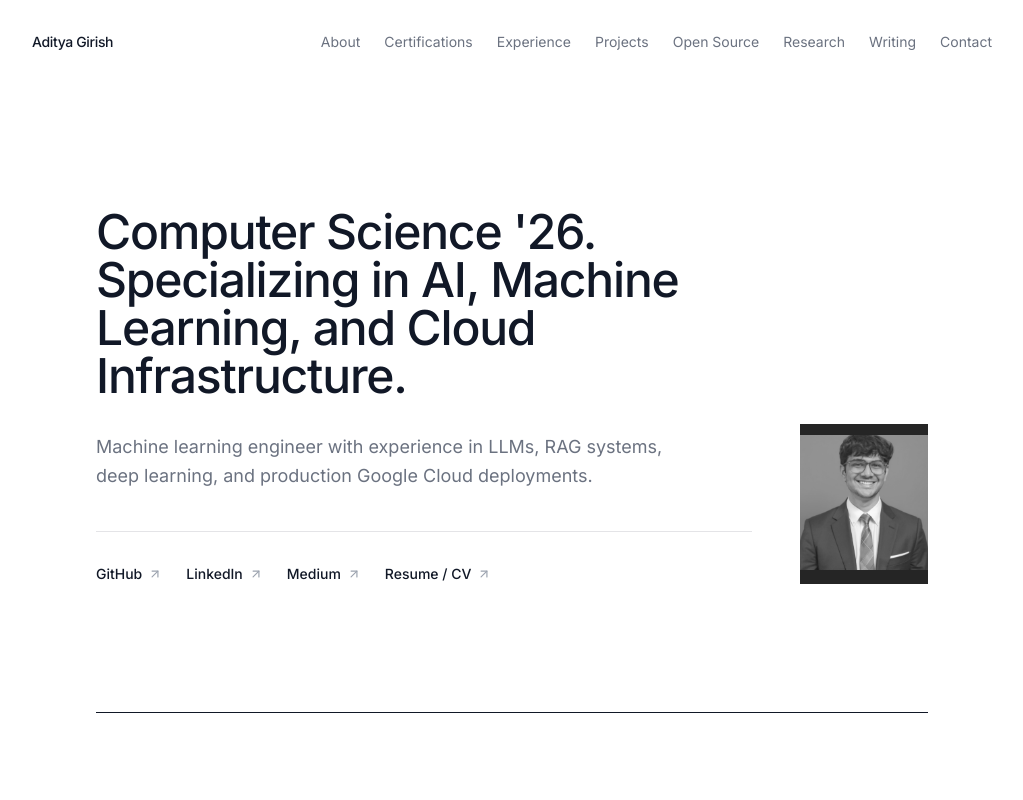
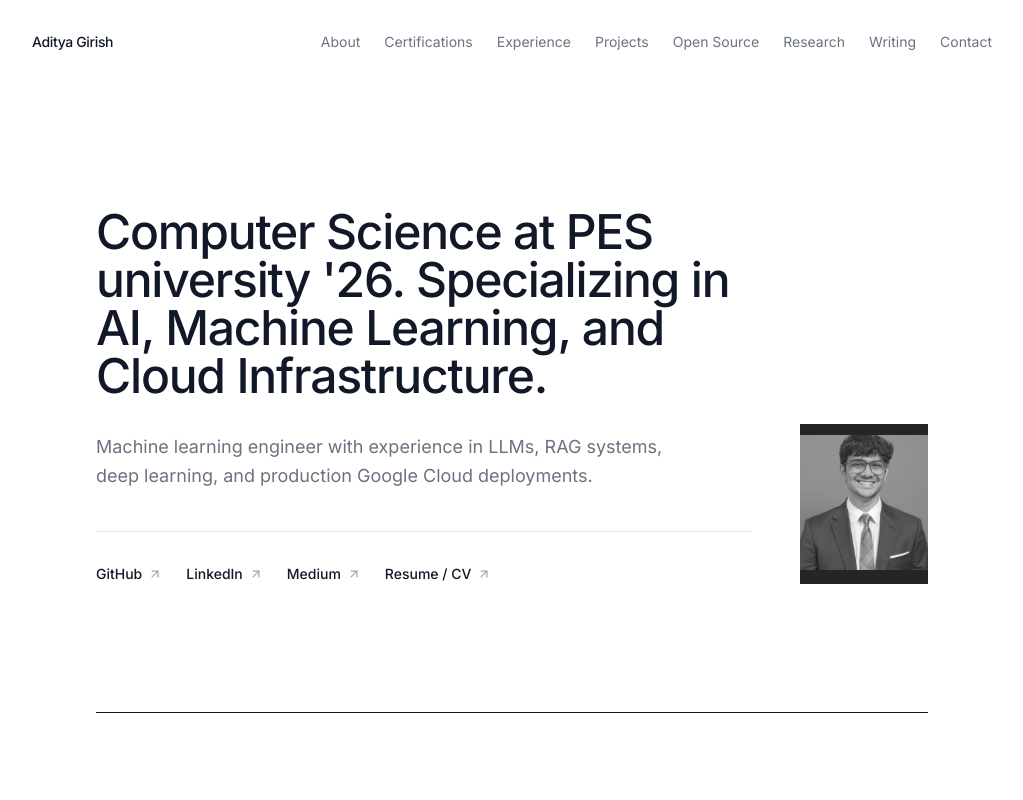
Before and after one commit to adityagirishh/adityagirishh.github.io, a React (Vite) app: page / in a window 1280 px wide. Shown: the top 800 px of the page, without its empty margins (128-1151 px from the left). Built offline with nearby package versions, Linux system fonts and the light colour scheme.

Commit message:
fixed app.jsx

```diff
--- a/src/App.jsx
+++ b/src/App.jsx
@@ -36,7 +36,7 @@ export default function App() {
             <div className="flex flex-col md:flex-row md:items-end justify-between gap-12">
               <div className="max-w-2xl">
                 <h1 className="text-3xl md:text-5xl font-medium tracking-tight text-zinc-900 leading-[1.15]">
-                  Computer Science '26. Specializing in AI, Machine Learning, and Cloud Infrastructure.
+                  Computer Science at PES university '26. Specializing in AI, Machine Learning, and Cloud Infrastructure.
                 </h1>
                 <p className="mt-8 text-lg leading-relaxed text-zinc-500 max-w-xl">
                   {profile.summary}
```
